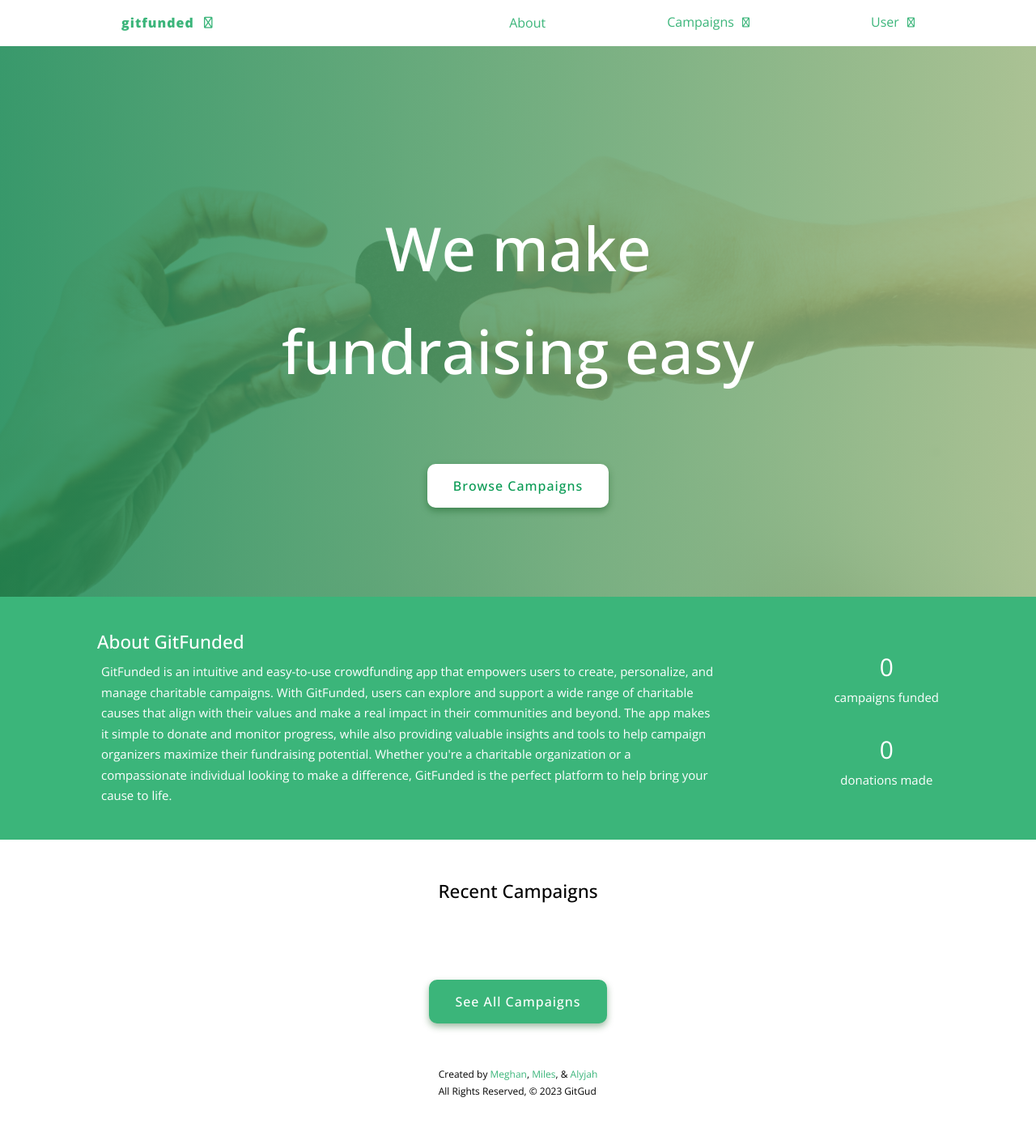
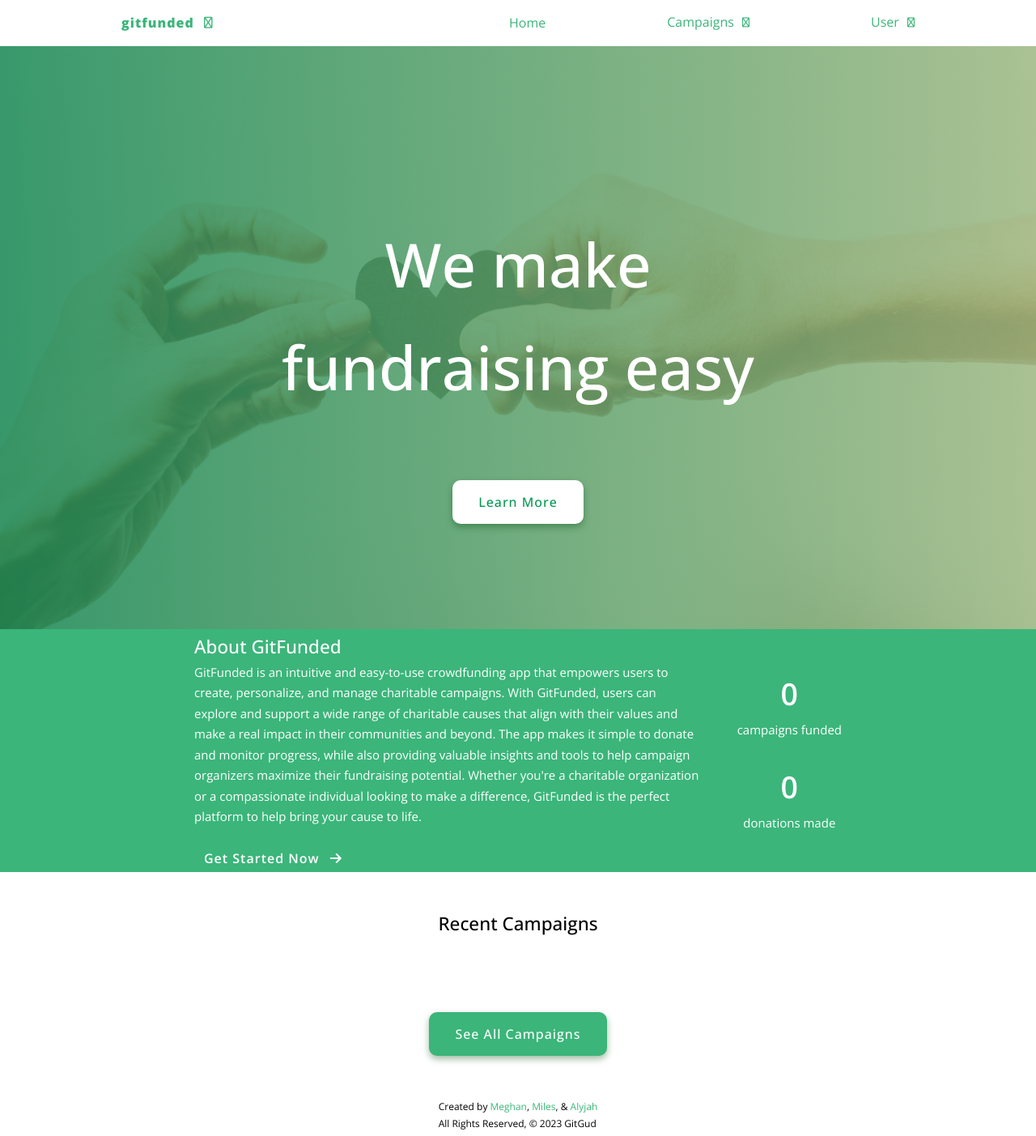
Before and after one commit to bardIRL/gitfunded-app, a Django app: page / in a window 1280 px wide. Shown: the whole page at 81% size. Before the commit the page ends 1355 px from the top, so only its background shows below. Run offline with Django 4.2, Linux system fonts and the light colour scheme; data that the repository does not hold is empty; some libraries are stand-ins or nearby versions.

Commit message:
adds styles

```diff
--- a/main_app/static/css/style.css
+++ b/main_app/static/css/style.css
@@ -2,6 +2,10 @@
 
 * {
   box-sizing: border-box;
+}
+
+html {
+  scroll-behavior: smooth;
 }
 
 body {
@@ -145,7 +149,6 @@ ul {
 }
 
 /* index styles */
-
 .index-container {
   display: flex;
   flex-wrap: wrap;
@@ -208,7 +211,6 @@ ul {
 }
 
 /* details styles */
-
 .banner {
   width: 45em;
   height: 35em;
@@ -264,6 +266,11 @@ input[type="submit"]:hover {
   display: flex;
   flex-direction: column;
   gap: 0.5em;
+  max-width: 50%;
+}
+
+body > main > div.details-container > p {
+  text-align: center;
 }
 
 select,
@@ -363,7 +370,6 @@ hr {
 }
 
 /* donations section styles */
-
 .donations-section {
   width: 100%;
   justify-content: space-evenly;
@@ -390,7 +396,6 @@ hr {
 }
 
 /* scroll bar */
-
 ::-webkit-scrollbar {
   width: 3px;
 }
@@ -400,15 +405,14 @@ hr {
 }
 
 ::-webkit-scrollbar-thumb {
-  background: #888;
+  background: #3bb57a;
 }
 
 ::-webkit-scrollbar-thumb:hover {
-  background: #555;
+  background: #059951;
 }
 
 /* create styles */
-
 form {
   display: flex;
   flex-direction: column;
@@ -429,10 +433,40 @@ input[type="submit"] {
   width: 20em;
 }
 
+body > main > form > p:nth-child(2) > span {
+  visibility: hidden;
+  font-size: 0px;
+}
+
+body > main > form > ul > li:nth-child(1) {
+  visibility: hidden;
+  font-size: 0px;
+}
+
+body > main > form > ul > li:nth-child(2) {
+  visibility: hidden;
+  font-size: 0px;
+}
+
+body > main > form > ul > li:nth-child(3) {
+  visibility: hidden;
+  font-size: 0px;
+}
+
+body > main > form > ul > li:nth-child(4) {
+  visibility: hidden;
+  font-size: 0px;
+}
+
+body > main > form > p:nth-child(6) > span {
+  visibility: hidden;
+  font-size: 0px;
+}
+
 /* landing page styles */
 .hero-container {
-  height: 85vh;
-  width: 100vw;
+  height: 90vh;
+  width: -webkit-fill-available;
   background-image: linear-gradient(
       to right,
       rgba(29, 141, 87, 0.856),
@@ -480,12 +514,14 @@ input[type="submit"] {
   display: flex;
   align-items: center;
   margin-bottom: 3em;
+  padding: 0em 8em;
 }
 
 .about-container h2,
 .about-container p {
   text-align: left;
   color: white;
+  margin: 0;
 }
 
 .about {
@@ -507,7 +543,8 @@ input[type="submit"] {
 }
 
 .number {
-  font-size: 2em;
+  font-size: 2.5em;
+  font-weight: 600;
 }
 
 .showcase-container {
@@ -528,32 +565,18 @@ input[type="submit"] {
   margin-bottom: 3em;
 }
 
-body > main > form > p:nth-child(2) > span {
-  visibility: hidden;
-  font-size: 0px;
+#sign-up {
+  color: white;
+  font-size: 16px;
+  font-weight: 600;
+  letter-spacing: 1px;
+  border-bottom: 2px solid white;
+  padding: 12px;
+  transition: 300ms ease-in-out;
 }
 
-body > main > form > ul > li:nth-child(1) {
-  visibility: hidden;
-  font-size: 0px;
+#sign-up:hover {
+  color: #3bb57a;
+  background-color: white;
+  border-radius: 8px;
 }
-
-body > main > form > ul > li:nth-child(2) {
-  visibility: hidden;
-  font-size: 0px;
-}
-
-body > main > form > ul > li:nth-child(3) {
-  visibility: hidden;
-  font-size: 0px;
-}
-
-body > main > form > ul > li:nth-child(4) {
-  visibility: hidden;
-  font-size: 0px;
-}
-
-body > main > form > p:nth-child(6) > span {
-  visibility: hidden;
-  font-size: 0px;
-}
--- a/main_app/templates/about.html
+++ /dev/null
@@ -1,6 +0,0 @@
-{% extends 'base.html' %}
-{% block content %}
-
-<h1>About GitFunded</h1>
-
-{% endblock %}
--- a/main_app/templates/base.html
+++ b/main_app/templates/base.html
@@ -41,7 +41,7 @@
             >GitFunded <i class="fa-regular fa-sm fa-hand-holding-heart"></i
           ></a>
           <div class="nav-links">
-            <a href="{% url 'about' %}">About</a>
+            <a href="{% url 'home' %}">Home</a>
             <div class="dropdown">
               <button class="dropbtn">
                 Campaigns
--- a/main_app/templates/home.html
+++ b/main_app/templates/home.html
@@ -3,10 +3,10 @@
 <div class="hero-container">
   <h1 id="home-title">We make<br />fundraising easy</h1>
   <div class="">
-    <button class="home-btn">Browse Campaigns</button>
+    <a href="#about"><button class="home-btn">Learn More</button></a>
   </div>
 </div>
-<div class="about-container">
+<div id="about" class="about-container">
   <div class="row about">
     <div class="about-summary">
       <h2>About GitFunded</h2>
@@ -22,6 +22,9 @@
         a difference, GitFunded is the perfect platform to help bring your cause
         to life.
       </p>
+      <br /><a id="sign-up" href="{% url 'signup' %}"
+        >Get Started Now <i class="fa-solid fa-arrow-right"></i>
+      </a>
     </div>
     <div class="stats">
       <p class="number">{{ number_of_campaigns }}</p>
@@ -51,6 +54,8 @@
   </a>
   {% endfor %}
 </div>
-<button class="home-btn see-all-btn">See All Campaigns</button>
+<a href="{% url 'index' %}"
+  ><button class="home-btn see-all-btn">See All Campaigns</button></a
+>
 
 {% endblock %}
--- a/main_app/views.py
+++ b/main_app/views.py
@@ -114,7 +114,7 @@ def add_photo(request, campaign_id):
         return redirect('detail', campaign_id=campaign_id)
     max_photos = 1
     if campaign.photo_set.count() >= max_photos:
-        messages.error(request, f"You can only upload up to {max_photos} photos for this campaign.")
+        messages.error(request, f"You can only upload {max_photos} photo for this campaign.")
         return redirect('detail', campaign_id=campaign_id)
     if photo_file:
         s3 = boto3.client('s3')
```
